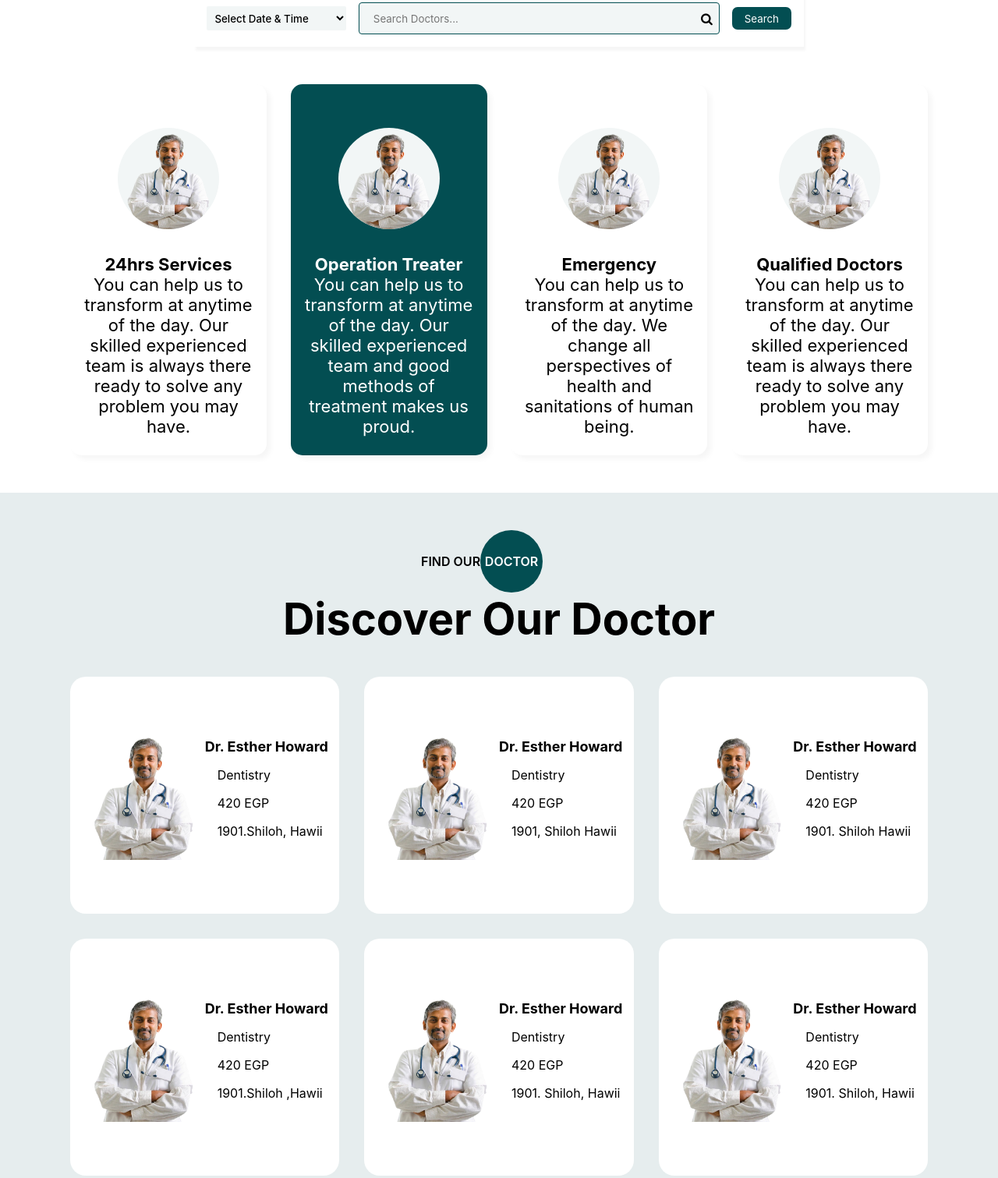
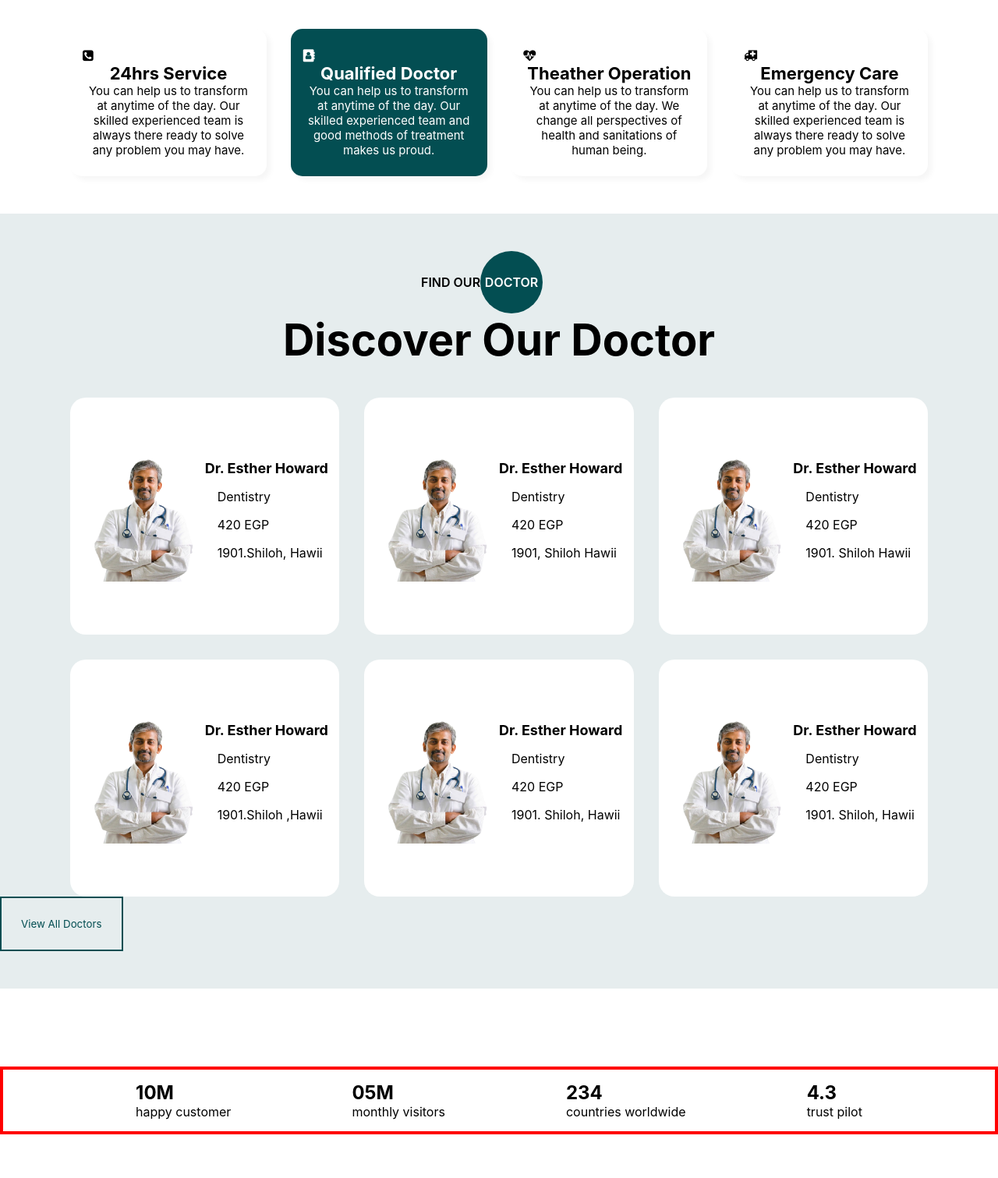
Before and after one commit to Jessicalawrence1/projectDoctor, a plain HTML site: page index.html in a window 1280 px wide. Shown: the part 675-2186 px from the top of the page at 78% size. After the commit the page ends 2130 px from the top, so only its background shows below. Drawn offline with Linux system fonts and the light colour scheme.

Commit message:
updated responsive code

```diff
--- a/index.html
+++ b/index.html
@@ -21,8 +21,8 @@
                 <div class="nav-items">
                     <a href="#">home</a>
                     <a href="#">about us</a>
-                    <a href="#">services</a>
-                    <a href="#">find a doctor</a>
+                    <a href="#services">services</a>
+                    <a href="#findDoctor">find a doctor</a>
                     <a href="#">contact</a>
                     <button class="btn-btn">book an appointment</button>
                 </div>
@@ -71,12 +71,12 @@
                     <button>search</button>
                 </div>
 
-            <div class="service-card-wrapper">
+            <div class="service-card-wrapper" id="services">
                 <!-- first sevice card -->
                 <div class="service-card">
-                    <span> <img src="images/doctor p.png" alt="doctor"></span>
+                    <span><i class="fa fa-phone-square"></i></span>
 
-                    <h2>24hrs services</h2>
+                    <h2>24hrs service</h2>
                     <p>You can help us to transform at anytime of the day.
                         Our skilled experienced team is always there ready to solve any problem you may have.
                     </p>
@@ -85,8 +85,8 @@
 
                 <!-- second service card -->
                 <div class="service-card">
-                    <span><img src="images/doctor p.png" alt="doctor"></span>
-                    <h2>Operation Treater</h2>
+                    <span><i class="fa fa-address-book"></i></span>
+                    <h2>Qualified Doctor </h2>
                     <p>You can help us to transform at anytime of the day.
                         Our skilled experienced team and good methods of treatment makes us proud.
                     </p>
@@ -94,8 +94,8 @@
                 </div>
                 <!-- third service card -->
                 <div class="service-card">
-                    <span><img src="images/doctor p.png" alt="doctor"></span>
-                    <h2>Emergency</h2>
+                    <span><i class="fa fa-heartbeat"></i></span>
+                    <h2> Theather Operation</h2>
                     <p>You can help us to transform at anytime of the day.
                         We change all perspectives of health and sanitations of human being.
                     </p>
@@ -103,8 +103,8 @@
                 </div>
                 <!-- fourth service card-->
                 <div class="service-card">
-                    <span><img src="images/doctor p.png" alt="doctor"></span>
-                    <h2>Qualified Doctors</h2>
+                    <span><i class="fa fa-ambulance"></i></span>
+                    <h2>Emergency Care</h2>
                     <p>You can help us to transform at anytime of the day.
                         Our skilled experienced team is always there ready to solve any problem you may have.
                     </p>
@@ -116,7 +116,7 @@
 
 
         <!-- discover doctor-->
-        <section class="discover-doctors">
+        <section class="discover-doctors" id="findDoctor">
          <div class="discover">
              <h4>find our <span>doctor</span></h4>
              <h1>discover our doctor</h1>
@@ -223,9 +223,32 @@
              </div>
 
         </div>
+                <button class="doctor-btn"> view all doctors</button>
+
+
 </section>
 
-
+<!-- long container -->
+<section class="container">
+            <div class="longsection">
+                <div class="">
+                    <h1> 10M</h1>
+                    <P> happy customer</P>
+                </div>
+                <div class="">
+                    <h1> 05M</h1>
+                    <P>monthly visitors</P>
+                </div>
+                <div class="">
+                    <h1> 234</h1>
+                    <p> countries worldwide</p>
+                </div>
+                <div class="">
+                    <h1> 4.3</h1>
+                    <p> trust pilot</p>
+                </div>
+            </div>
+</section>
 
      </main>
 
--- a/styles.css
+++ b/styles.css
@@ -7,7 +7,14 @@
     font-family:"Inter", sans-serif;
 }
 
+body{
+    scroll-behavior: smooth;
+}
+
 nav{
+    position: fixed;
+    width: 100%;
+    z-index: 1;
     background-color: #fff;
     padding-block: 1rem;
 }
@@ -189,8 +196,8 @@ select{
     justify-content: center;
     align-items: center;
     margin: 2rem auto;
-    width: 130px;
-    height: 130px;
+    width: 80px;
+    height: 80px;
     border-radius: 100%;
     background-color: #f2f6f6;
 }
@@ -201,7 +208,6 @@ select{
 }
 .service-card > p{
     font-size: 15px;
-    font-size: 22px;
     text-align: center;
 }
 
@@ -281,3 +287,86 @@ select{
     padding-bottom: 1rem;
     text-transform: capitalize;
 }
+
+.doctor-btn{
+    border: 2px solid #034e52;
+    text-transform: capitalize;
+    background-color: transparent;
+    color: #034e52;
+    display: flex;
+    gap: 2rem;
+    justify-content: end;
+    padding: 25px;
+    align-items: end;
+}
+
+.longsection{
+    border: 4px solid red;
+    display: flex;
+    padding: 15px;
+    margin-top: 100px;
+    justify-content: space-evenly;
+    background-color: #ffffff;
+}
+
+.longsection>h1{
+    text-decoration: #034e52;
+}
+
+/*  responsive styling wih media query */
+@media(min-width: 320px) and (max-width:460px){
+    .nav-content{
+        width: calc(100% - 30px);
+    }
+
+    .nav-right{
+        display: none;
+    }
+
+    .hero-sec{
+        background-color: #034e52;
+    }
+
+    .hero{
+        width: calc(100% - 30px);
+        flex-direction: column;
+    }
+
+    .hero-content{
+        width: 100%;
+    }
+
+    .hero-btn > button{
+        background-color: #fff;
+        color: #034e52;
+    }
+
+    .hero-content > h1{
+        width: 100%;
+    }
+
+    .hero-image{
+        width: 100%;
+    }
+
+    .service-card-wrapper{
+        flex-direction: column;
+        max-width: 320px;
+        margin: auto;
+        gap: 2rem;
+    }
+
+    .service-card{
+        width: 100%;
+        padding-inline: 0;
+    }
+
+    .discover > h1{
+        font-size: 2.2rem;
+    }
+
+    .discover-doctors-wrapper{
+        width: 100% - 30px;
+        grid-template-columns: 1fr;
+    }
+}
```
